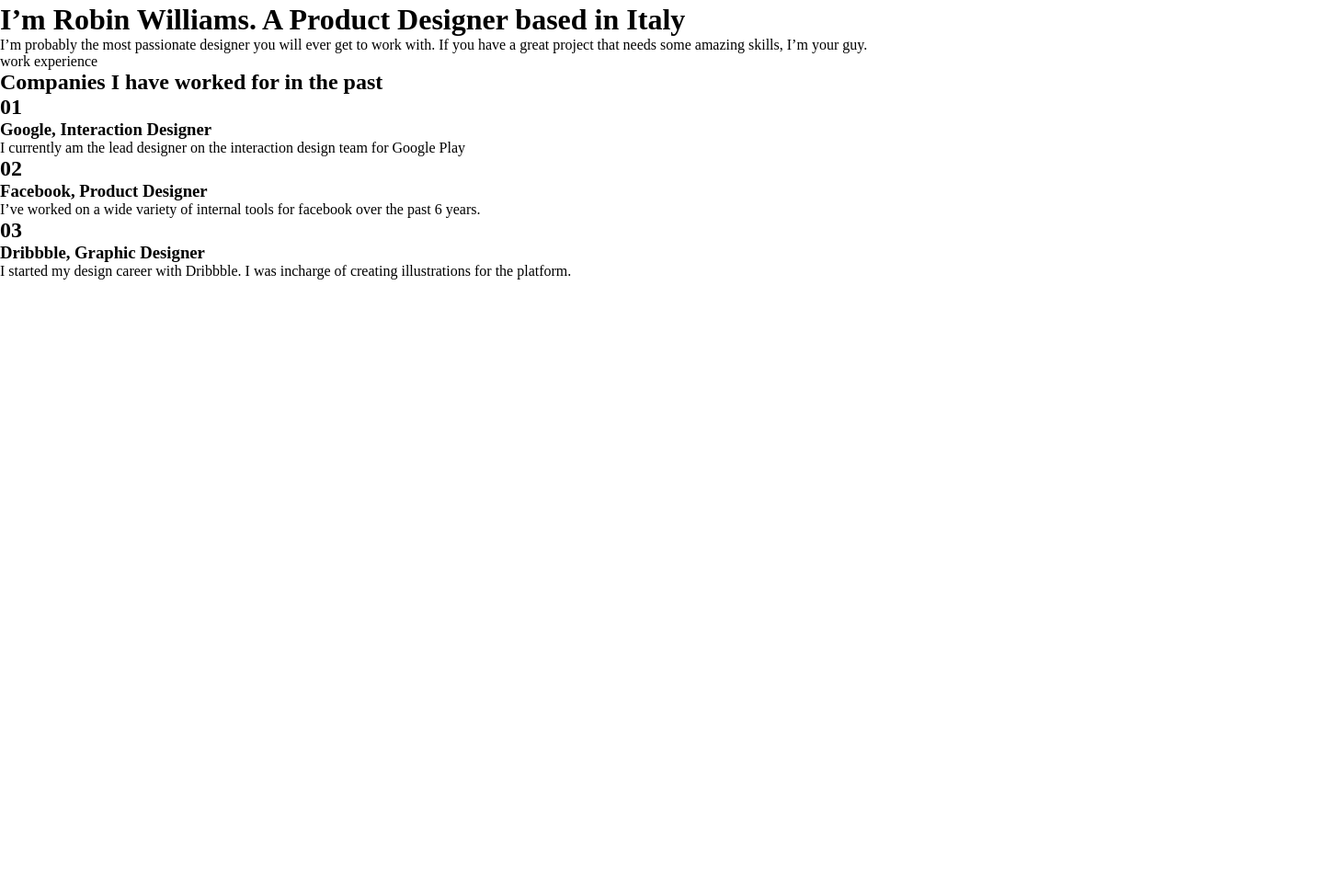
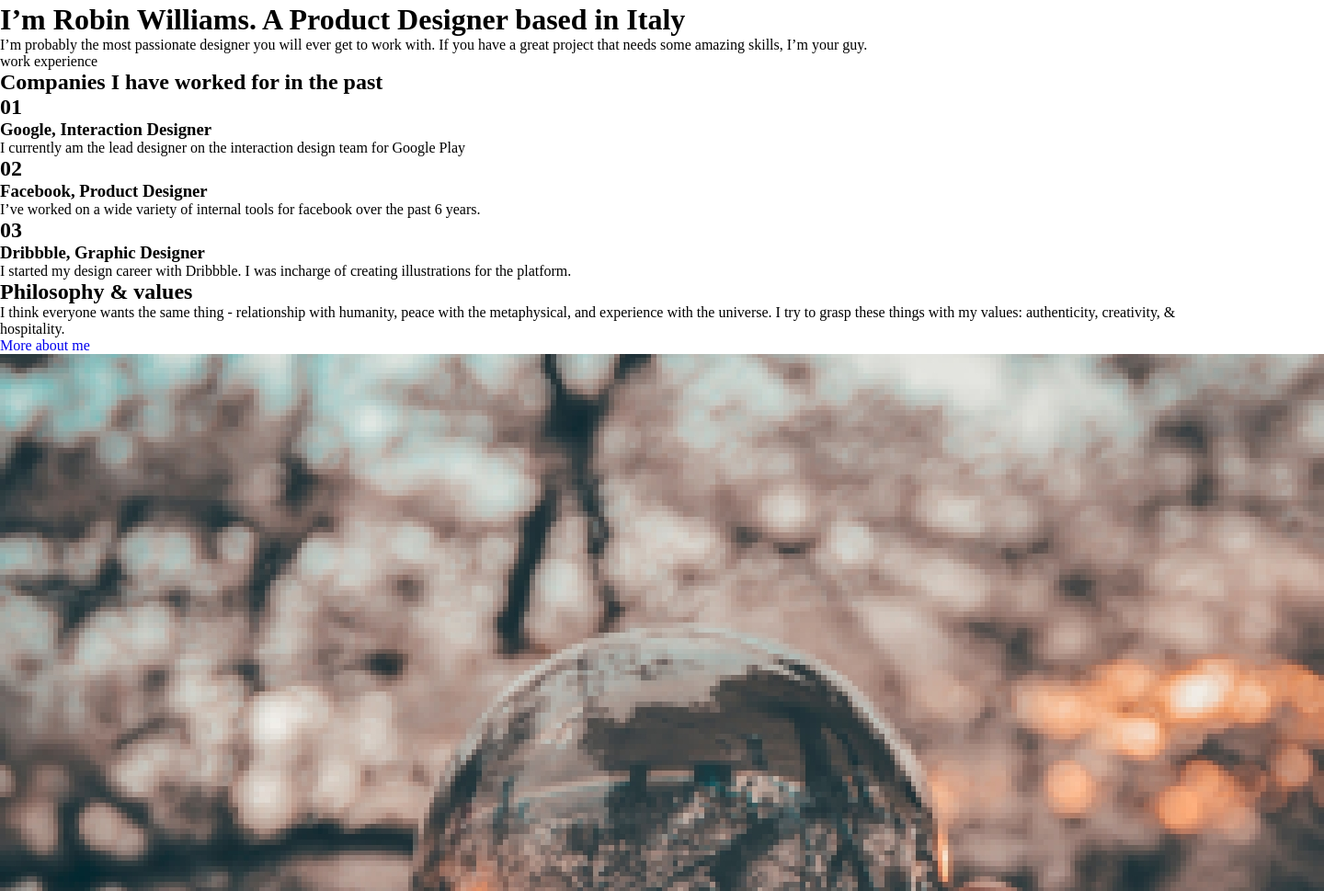
Before and after one commit to AlanWakeKing/project-1, a website: page index.html in a window 1280 px wide. Shown: the part 751-1720 px from the top of the page at 92% size, 1440 px wide, since content can reach past the window. Before the commit the page ends 1055 px from the top, so only its background shows below. Drawn offline with Linux system fonts and the light colour scheme.

Commit message:
#philosophy - В процессе

```diff
--- a/index.html
+++ b/index.html
@@ -52,6 +52,14 @@
 				</ul>
 			</div>
 		</section>
+		<section class="philosophy">
+			<div class="p-v">
+				<h1 class="pv__title">Philosophy & values</h1>
+				<p class="p-v__subtitle">I think everyone wants the same thing - relationship with humanity, peace with the metaphysical, and experience with the universe. I try to grasp these things with my values: authenticity, creativity, & hospitality.</p>
+				<a href="#0" class="p-v__link">More about me</a>
+			</div>
+			<img src="./style/images/Rectangle 39.jpeg" alt="" class="glass-ball">
+		</section>
 	</main>
 </body>
 </html>
--- a/style/scss/bloks/main/_main.scss
+++ b/style/scss/bloks/main/_main.scss
@@ -5,3 +5,4 @@
 }
 
 @import './work/work';
+@import './philosophy/philosophy';
--- /dev/null
+++ b/style/scss/bloks/main/philosophy/_philosophy.scss
@@ -0,0 +1,6 @@
+.philosophy
+{
+	display: flex;
+	height: 600px;
+	background-color:$peach-accent;
+}
```
Also changed, not shown: style/styles.css.
